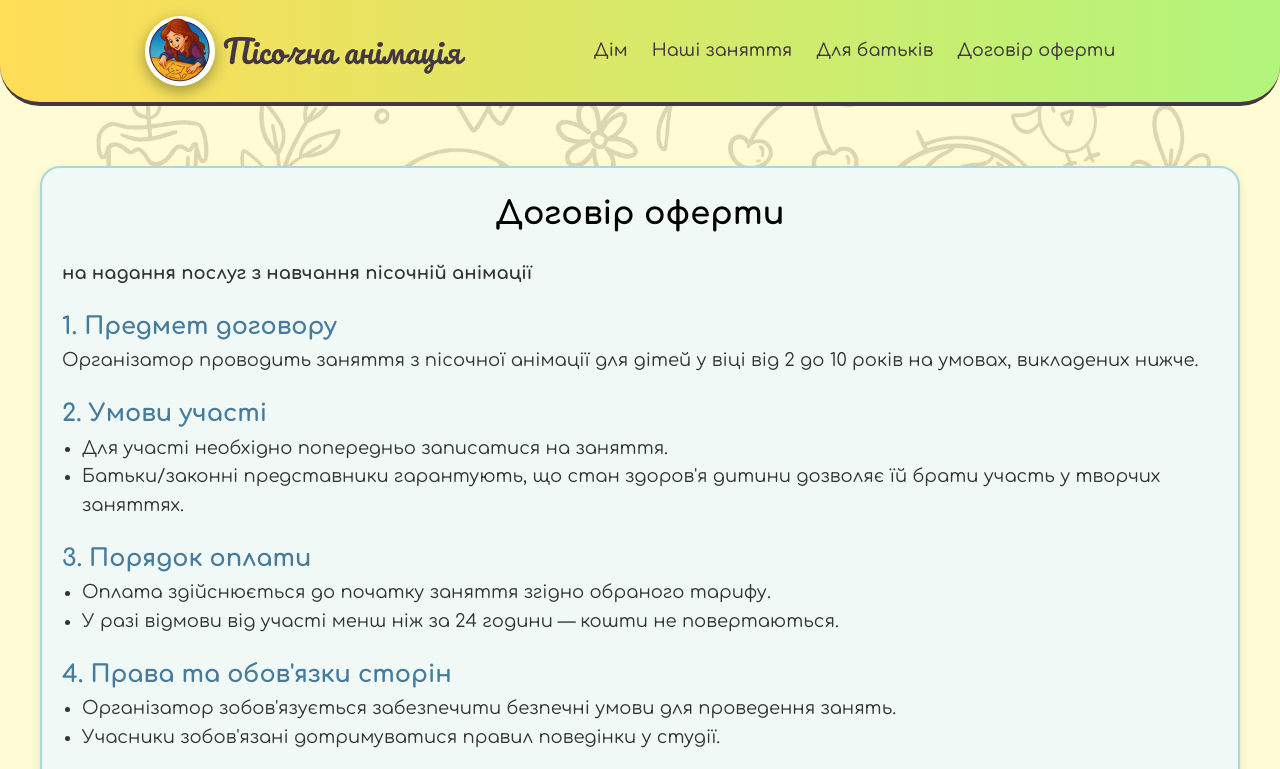
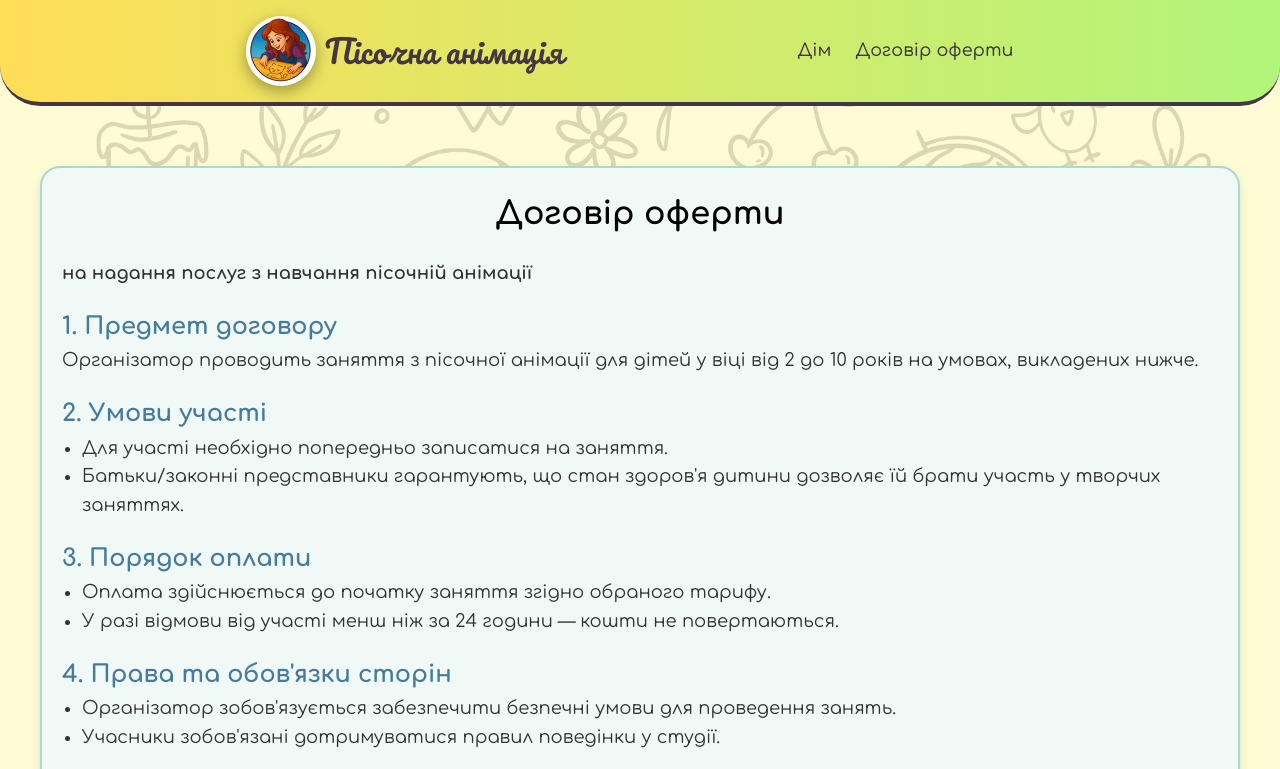
Before and after one commit to AnnaYeremenko/sand-animation, a plain HTML site: page offer.html in a window 1280 px wide. Shown: the top 769 px of the page. Drawn offline with Linux system fonts and the light colour scheme; a web font is replaced by a local one.

Commit message:
зміна меню

```diff
--- a/offer.html
+++ b/offer.html
@@ -22,8 +22,8 @@
         <nav class="header-menu">
            <ul>
                <li><a href="./">Дім</a></li>
-               <li><a href="#our-lessons">Наші заняття</a></li>
-               <li><a href="#for-parents">Для батьків</a></li>
+               <!-- <li><a href="#our-lessons">Наші заняття</a></li>
+               <li><a href="#for-parents">Для батьків</a></li> -->
                <li><a href="offer.html">Договір оферти</a></li>
            </ul>
         </nav>
```
